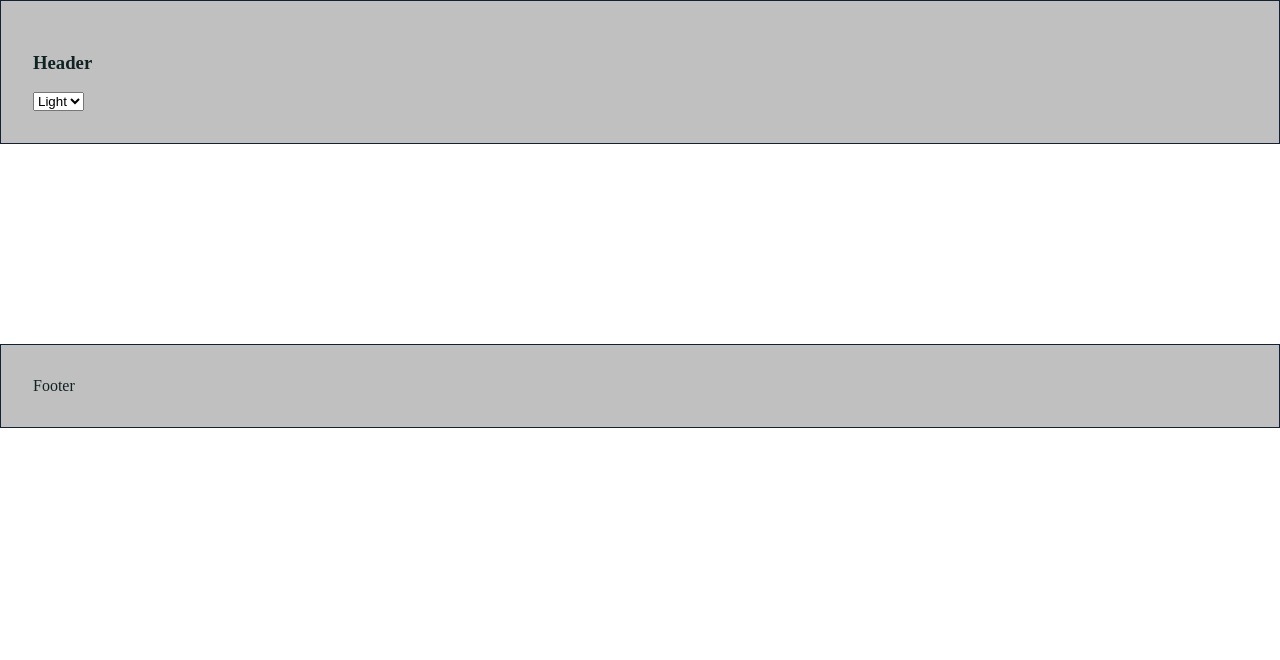
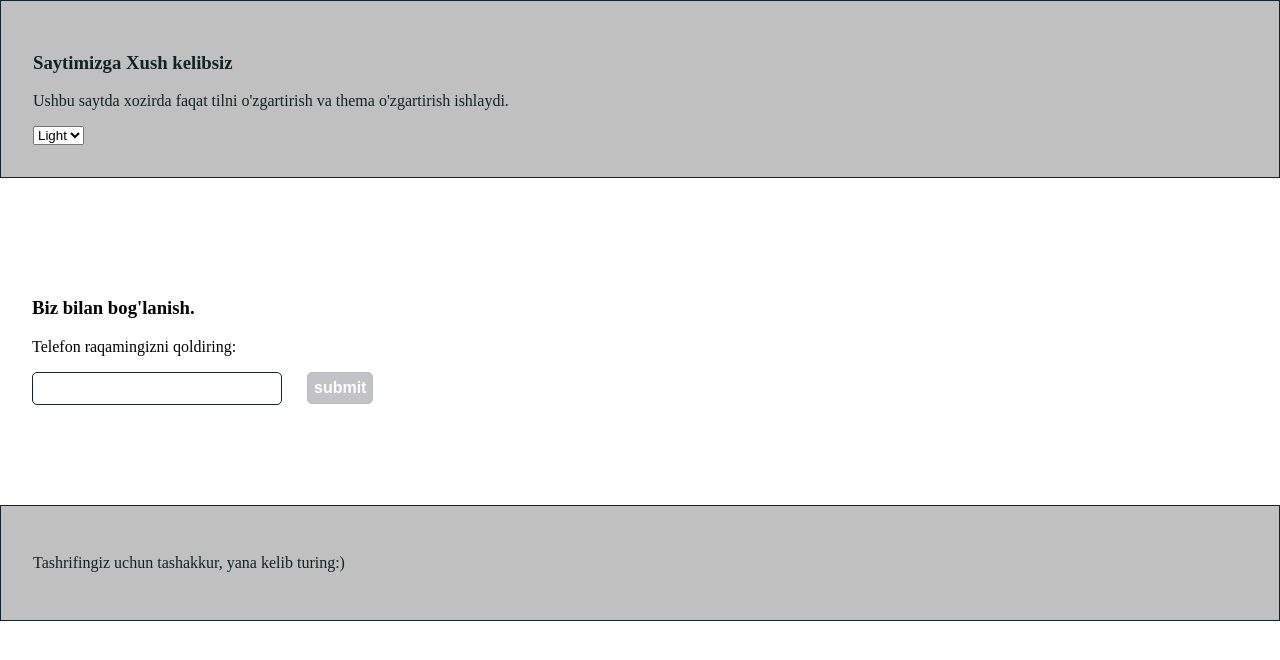
Before and after one commit to Muhammadboburshoh/react-theme, a React (Create React App) app: page / in a window 1280 px wide. Shown: the top 660 px of the page. Built offline with nearby package versions, Linux system fonts and the light colour scheme.

Commit message:
login part

```diff
--- a/src/App.css
+++ b/src/App.css
@@ -6,8 +6,45 @@
 body {
   margin: 0;
   padding: 0;
+  display: flex;
+  flex-direction: column;
+  height: 100vh;
 }
 
 .main {
   padding: 100px;
 }
+
+.login {
+  padding: 2rem;
+  padding-top: 100px;
+  padding-bottom: 100px;
+  margin-top: auto;
+  margin-bottom: auto;
+}
+
+.login_input {
+  outline: none;
+  padding: 8px;
+  width: 250px;
+  margin-right: 25px;
+  border-radius: 5px;
+  border: 1px solid #123;
+}
+
+.login_btn {
+  background-color: rgb(60, 60, 73);
+  border: 1px solid #123;
+  padding: 6px;
+  border-radius: 5px;
+  color: #fff;
+  font-weight: bold;
+  font-size: 16px;
+  outline: none;
+  cursor: pointer;
+}
+
+.warning {
+  opacity: 0.3;
+  cursor: text;
+}
--- a/src/App.jsx
+++ b/src/App.jsx
@@ -1,4 +1,4 @@
-
+import { useState, useEffect } from "react"
 
 import Header from "./Componints/Header/Header"
 import Footer from "./Componints/Footer/Footer"
@@ -6,10 +6,34 @@ import Footer from "./Componints/Footer/Footer"
 import './App.css'
 
 function App() {
+
+  const [valueI, setValueI] = useState("")
+  const [active, setActive] = useState(false)
+
+  useEffect(() => {
+
+    if(valueI.length >= 5) {
+      setActive(true)
+      console.log("a");
+    }
+    else {
+      setActive(false)
+    }
+  },[valueI])
+
   return (
     <>
       <Header />
-      <div className="main"></div>
+      <div className="login">
+        <h3 className="login__text">Biz bilan bog'lanish.</h3>
+        <p>Telefon raqamingizni qoldiring:</p>
+        <input
+        onChange={e=> setValueI(e.target.value)}
+        type="number"
+        className="login_input"
+        />
+        <button className={active ? "login_btn": "login_btn warning"}>submit</button>
+      </div>
       <Footer />
     </>
   )
--- a/src/Componints/Footer/Footer.jsx
+++ b/src/Componints/Footer/Footer.jsx
@@ -9,7 +9,7 @@ function Footer () {
 
   return (
     <footer className={theme}>
-      Footer
+      <p>Tashrifingiz uchun tashakkur, yana kelib turing:)</p>
     </footer>
   )
 }
--- a/src/Componints/Header/Header.jsx
+++ b/src/Componints/Header/Header.jsx
@@ -9,7 +9,8 @@ function Header () {
 
   return (
     <header className={theme}>
-      <h3>Header</h3>
+      <h3>Saytimizga Xush kelibsiz</h3>
+      <p>Ushbu saytda xozirda faqat tilni o'zgartirish va thema o'zgartirish ishlaydi.</p>
 
       <select
         onChange= {e => setTheme(e.target.value)}
```
